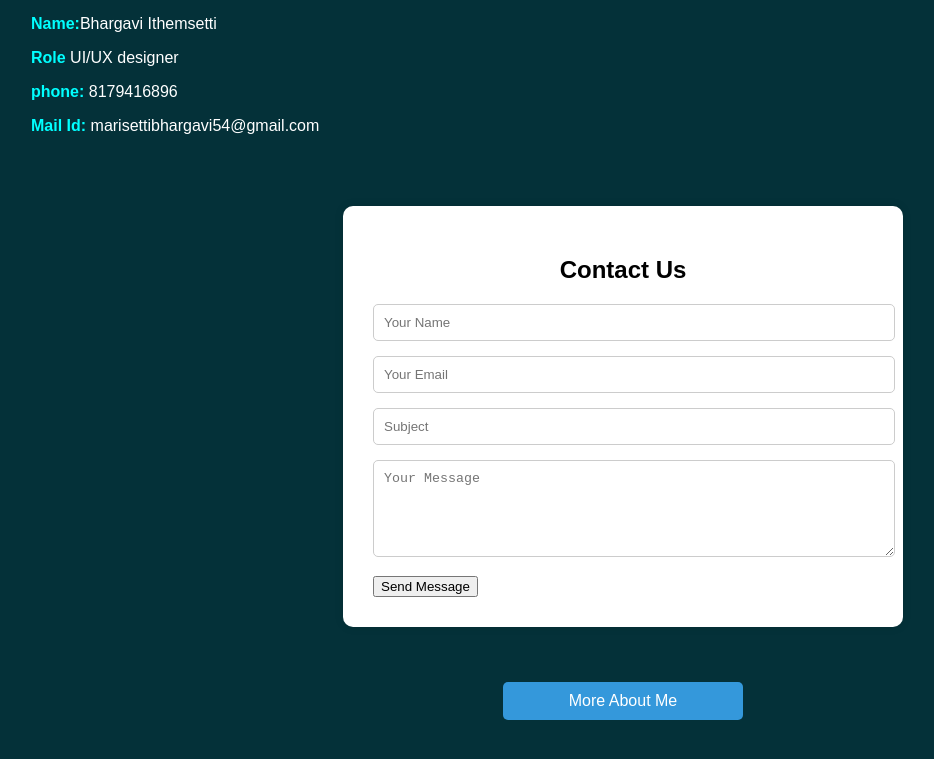
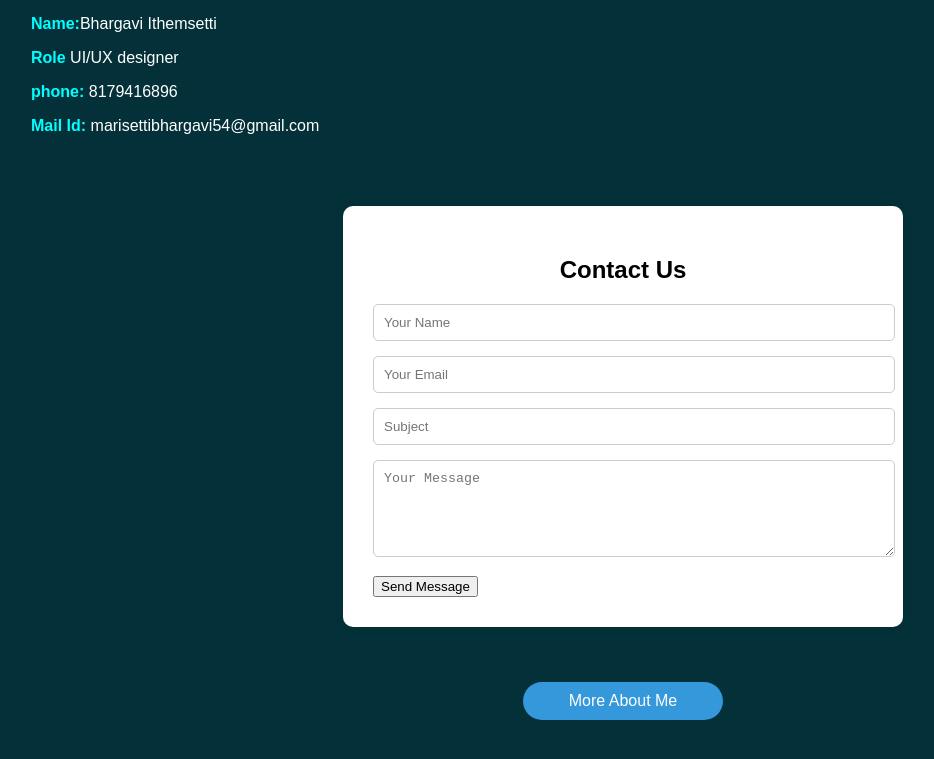
Before and after one commit to Bhargavi18-command/Bhargavi-Portfolio, a plain HTML site: page contacts.html in a window 1280 px wide. Shown: the part 123-882 px from the top of the page, without its empty margins (17-951 px from the left). Drawn offline with Linux system fonts and the light colour scheme.

Commit message:
Update contacts.html

```diff
--- a/contacts.html
+++ b/contacts.html
@@ -43,10 +43,10 @@
       border: none;
       padding: 10px 20px;
       cursor: pointer;
-      border-radius: 5px;
+      border-radius: 50px;
       width: 100%;
       text-decoration: none;
-      width: 200px;
+      width: 160px;
       margin: 0 auto;
       text-align: center;
     }
```
